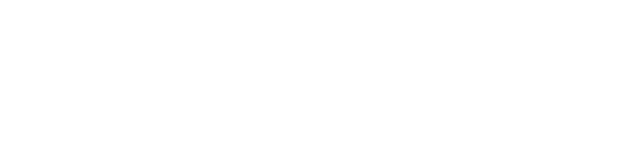
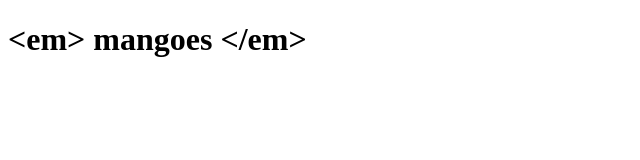
Before and after one commit to tidalu/Javascript-DOM, a website: page textContent/index.html in a window 1280 px wide. Shown: the whole page, without its empty margins (0-640 px from the left). Drawn offline with Linux system fonts and the light colour scheme.

Commit message:
update: textContent - innerHTML

```diff
--- a/textContent/index.html
+++ b/textContent/index.html
@@ -7,6 +7,7 @@
     <link rel="stylesheet" href="style.css">
 </head>
 <body>
+    <h1 id="title">Welcome to decode</h1>
     <script src="main.js"></script>
 </body>
 </html>
--- a/textContent/main.js
+++ b/textContent/main.js
@@ -1 +1,12 @@
 // Your JavaScript code goes here
+
+const h2Title = document.getElementById('title');
+
+alert(h2Title?.textContent);
+
+// h2Title.textContent = 'mangoes and bananas';
+
+// innerHTMl -> we can actually put html inside of this , difference is this
+
+h2Title.textContent = '<em> mangoes </em>';
+// h2Title.innerHTML = '<em> mangoes </em>';
```
